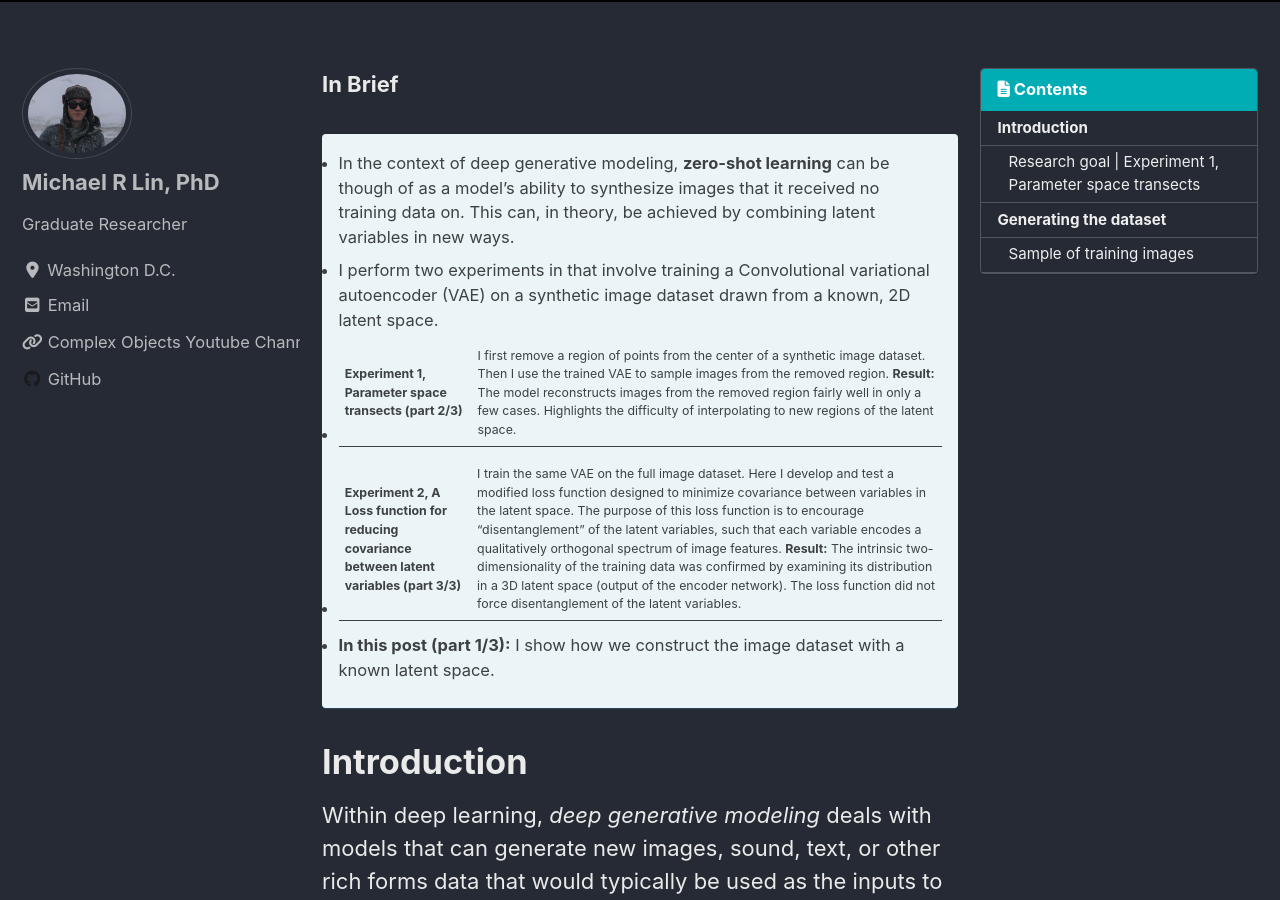
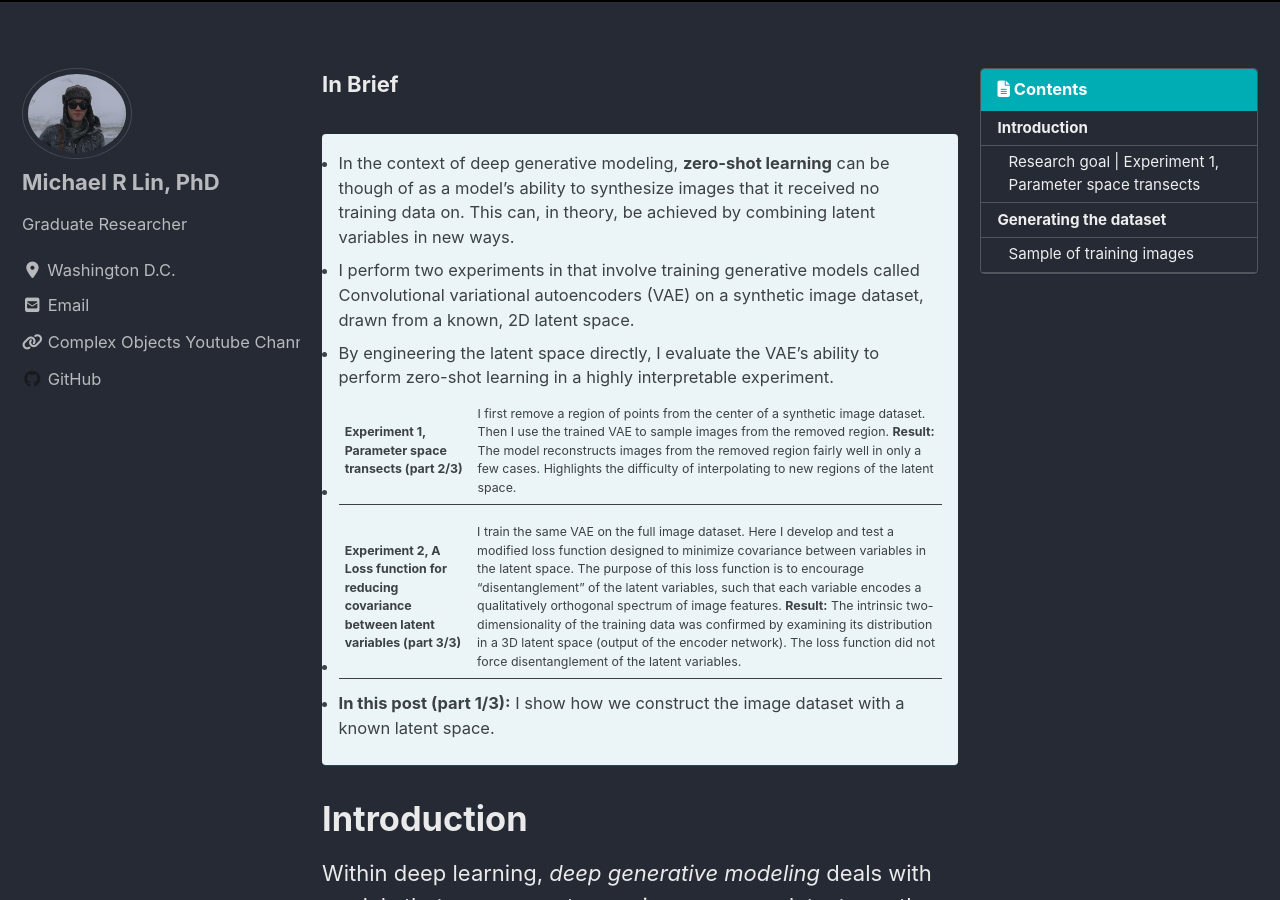
Before and after one commit to M-Lin-DM/M-Lin-DM.github.io, a Jekyll site: the page built from _posts/2021-04-09-VAE-zeroshot-part-1.md, in a window 1280 px wide and 900 px high, scrolled down 518 px. Built offline with Jekyll 4.4.1, drawn with Linux system fonts in a browser that asks for light colours; cached includes are drawn as plain includes; nearby versions of some CDN libraries; formulas are drawn with MathJax 3.

Commit message:
description

```diff
--- a/_posts/2021-04-09-VAE-zeroshot-part-1.md
+++ b/_posts/2021-04-09-VAE-zeroshot-part-1.md
@@ -17,7 +17,8 @@ toc_label: "Contents"
 
 **In Brief**
 - In the context of deep generative modeling, **zero-shot learning** can be though of as a model's ability to synthesize images that it received no training data on. This can, in theory, be achieved by combining latent variables in new ways.
-- I perform two experiments in that involve training a Convolutional variational autoencoder (VAE) on a synthetic image dataset drawn from a known, 2D latent space.
+- I perform two experiments in that involve training generative models called Convolutional variational autoencoders (VAE) on a synthetic image dataset, drawn from a known, 2D latent space.
+- By engineering the latent space directly, I evaluate the VAE's ability to perform zero-shot learning in a highly interpretable experiment.
 - **Experiment 1, Parameter space transects (part 2/3)** | I first remove a region of points from the center of a synthetic image dataset. Then I use the trained VAE to sample images from the removed region. **Result:** The model reconstructs images from the removed region fairly well in only a few cases. Highlights the difficulty of interpolating to new regions of the latent space.
 - **Experiment 2, A Loss function for reducing covariance between latent variables (part 3/3)** | I train the same VAE on the full image dataset. Here I develop and test a modified loss function designed to minimize covariance between variables in the latent space. The purpose of this loss function is to encourage "disentanglement" of the latent variables, such that each variable encodes a qualitatively orthogonal spectrum of image features. **Result:** The intrinsic two-dimensionality of the training data was confirmed by examining its distribution in a 3D latent space (output of the encoder network). The loss function did not force disentanglement of the latent variables.
 - **In this post (part 1/3):** I show how we construct the image dataset with a known latent space.
```
Also changed, not shown: _posts/2021-04-10-VAE-zeroshot-part-2.md (+3 -4 lines).
